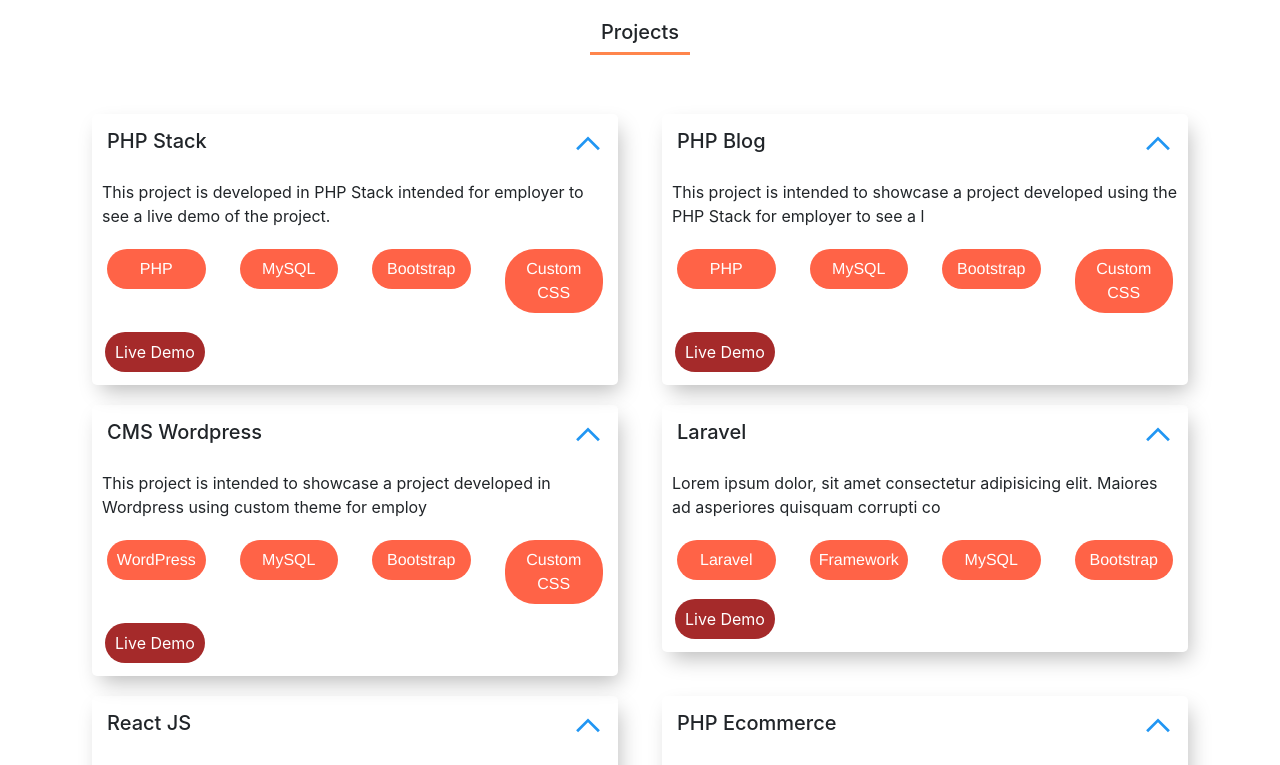
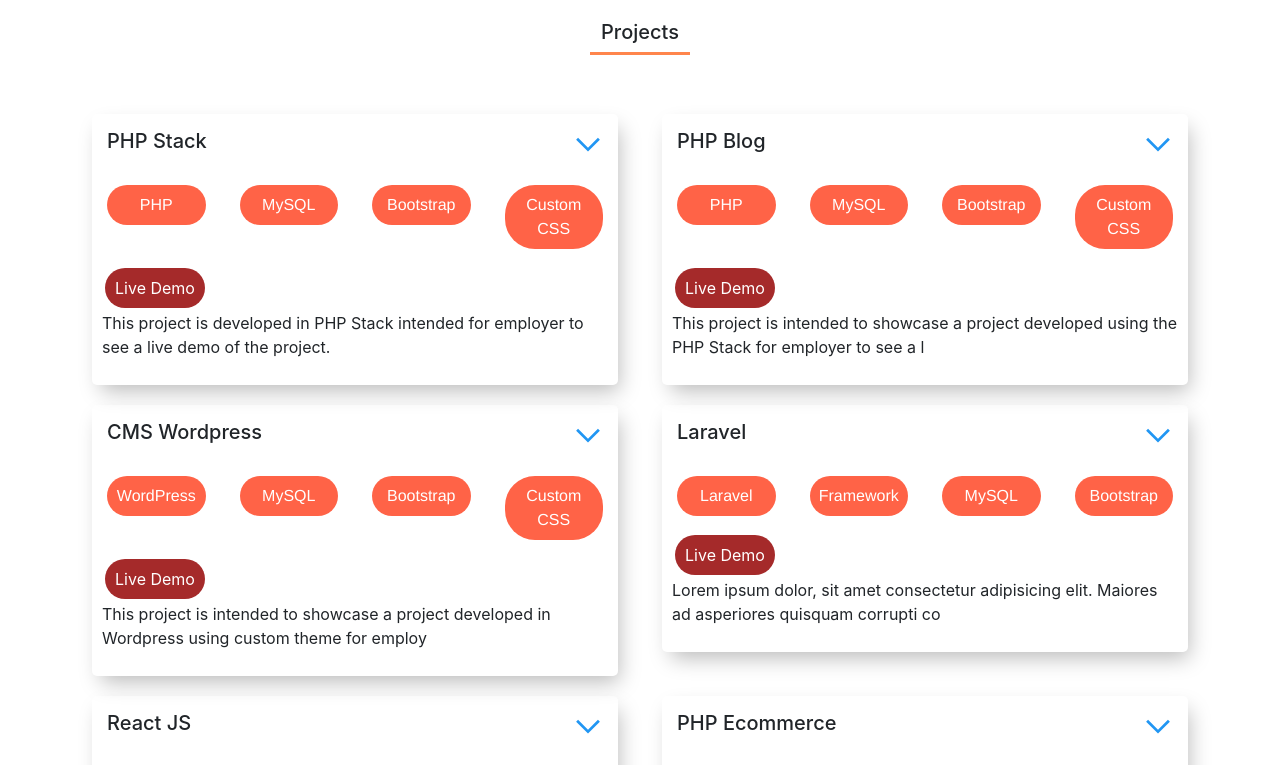
Before and after one commit to normanleonor1961/portfolio-website-react-js, a React (Create React App) app: page / in a window 1280 px wide. Shown: the part 1580-2345 px from the top of the page. Built offline with nearby package versions, Linux system fonts and the light colour scheme.

Commit message:
Update ProjectList.jsx

```diff
--- a/src/components/Projects/ProjectList.jsx
+++ b/src/components/Projects/ProjectList.jsx
@@ -13,10 +13,8 @@ const ProjectList = ({ name, description, projectlink, techused }) => {
     <div className="project-list" onClick={handleShowandCollapse}>
       <div className="title-and-collapse-option">
         <h5>{name}</h5>
-        <p>{show ? <FcExpand size={30} /> : <FcCollapse size={30} />}</p>
+        <p>{show ? <FcCollapse size={30} /> : <FcExpand size={30} />}</p>
       </div>
-
-      {show ? <p>{description}</p> : <p>{description.substring(0, 100)}</p>}
 
       <div className="row">
         {techused &&
@@ -34,6 +32,8 @@ const ProjectList = ({ name, description, projectlink, techused }) => {
           Live Demo
         </a>
       </div>
+
+      {show ? <p>{description}</p> : <p>{description.substring(0, 100)}</p>}
     </div>
   );
 };
```
